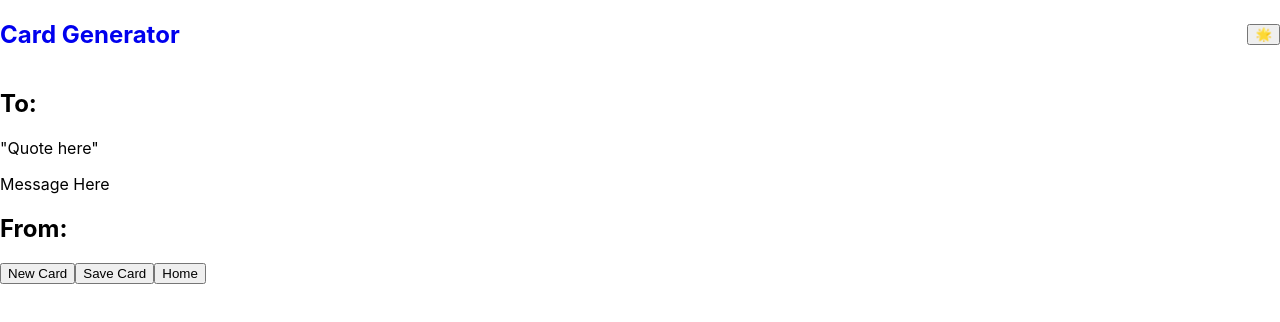
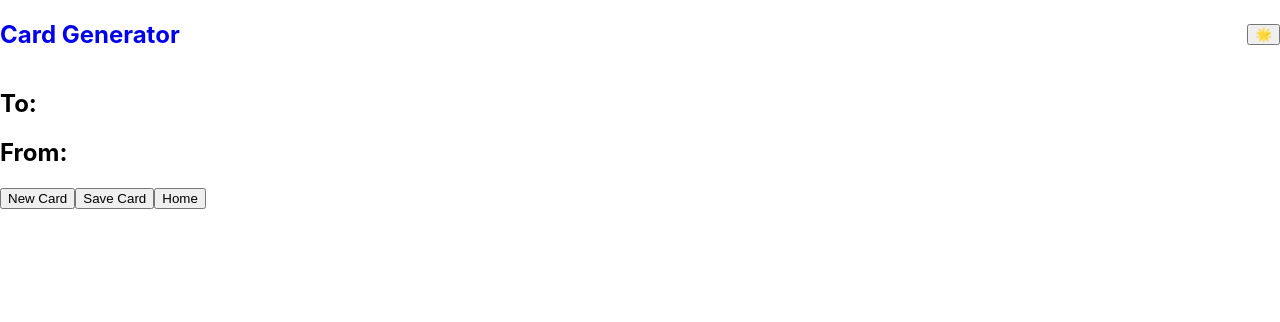
Before and after one commit to kpn678/stretch-tech, a React (Create React App) app: page /preview-card in a window 1280 px wide. Shown: the top 322 px of the page. Built offline with nearby package versions, Linux system fonts and the light colour scheme.

Commit message:
Add Card type

```diff
--- a/src/Components/App/App.tsx
+++ b/src/Components/App/App.tsx
@@ -5,16 +5,7 @@ import NavBar from '../NavBar/NavBar';
 import CardForm from '../CardForm/CardForm';
 import CardPreview from '../CardPreview/CardPreview';
 import SavedCards from '../SavedCards/SavedCards';
-
-// interface Props {
-//   currentCard: {
-//       from: string;
-//       to: string;
-//       message: string;
-//       quote: string;
-//   };
-//   saveCard: (card: object) => void
-// }
+import Card from "../../types/Card.type"
 
 type MyCard={
   from: string;
@@ -26,13 +17,18 @@ type MyCard={
 const App: FC = () => {
 
   const [savedCards, setSavedCards] = useState<{}[]>([])
-  const [currentCard, setCurrentCard] = useState<{}>()
+  const [currentCard, setCurrentCard] = useState<Card>({
+    from: "",
+    to: "",
+    message: "",
+    quote: ""
+  })
 
-  const saveCard = (card: object): void => {
+  const saveCard = (card: Card): void => {
     setSavedCards([...savedCards, card])
   }
 
-  const selectCard = (card: MyCard): void => {
+  const selectCard = (card: Card): void => {
     setCurrentCard(card)
   }
 
@@ -66,7 +62,6 @@ const App: FC = () => {
       /> */}
     </main>
   );
-
 };
 
 export default App;
--- a/src/Components/CardForm/CardForm.tsx
+++ b/src/Components/CardForm/CardForm.tsx
@@ -1,9 +1,10 @@
 import React, { FC, useState, ChangeEvent, useEffect } from 'react';
 import { Link } from 'react-router-dom';
 import './CardForm.css';
+import Card from "../../types/Card.type"
 
 interface Props {
-    selectCard:(card: object) => void
+    selectCard:(card: Card) => void
 }
 
 const CardForm = ({selectCard}:Props) => {
--- a/src/Components/CardPreview/CardPreview.tsx
+++ b/src/Components/CardPreview/CardPreview.tsx
@@ -1,5 +1,6 @@
 import React, { FC } from 'react';
 import './CardPreview.css';
+import Card from "../../types/Card.type"
 
 interface Props {
     currentCard: {
@@ -8,7 +9,8 @@ interface Props {
         message: string;
         quote: string;
     };
-    saveCard: (card: object) => void
+
+    saveCard: (card: Card) => void
 }
 
 const CardPreview: FC<Props> = ({currentCard, saveCard}) => {
@@ -16,10 +18,10 @@ const CardPreview: FC<Props> = ({currentCard, saveCard}) => {
     return (
         <section className="card-preview-page">
             <div className="card">
-                <h2>To: </h2>
-                <p>"Quote here"</p>
-                <p>Message Here</p>
-                <h2>From: </h2>
+                <h2>To: {currentCard.to} </h2>
+                <p>{currentCard.quote}</p>
+                <p>{currentCard.message}</p>
+                <h2>From: {currentCard.from} </h2>
             </div>
             <div className="button-holder">
                 <button>New Card</button>
--- a/src/Components/GreetingCard/GreetingCard.tsx
+++ b/src/Components/GreetingCard/GreetingCard.tsx
@@ -1,4 +1,5 @@
 import React, { FC } from 'react';
+import Card from '../../types/Card.type';
 import './GreetingCard.css';
 
 interface Props{
@@ -8,7 +9,8 @@ interface Props{
     from: string
 }
 
-const GreetingCard: FC<Props> = ({to, quote, message, from }) => {
+const GreetingCard: FC<Card> = ({to, quote, message, from }) => {
+    console.log(to, quote, message, from)
     return (
         <section className="mini-card">
             <p>To: {to}</p>
--- a/src/Components/SavedCards/SavedCards.tsx
+++ b/src/Components/SavedCards/SavedCards.tsx
@@ -1,14 +1,15 @@
 import React, { FC } from 'react';
 import './SavedCards.css';
 import GreetingCard from '../GreetingCard/GreetingCard';
-
+import Card from "../../types/Card.type"
 
 
 interface Props{
-    savedCards: []
+    savedCards: Card[]
 }
 
 const SavedCards: FC<Props> = ({savedCards}) => {
+    console.log(savedCards)
     const allCards= savedCards.map((card) => {
         return <GreetingCard
             key={card.id}
```
Also changed, not shown: src/types/Card.type.ts (added, +10 -0 lines).
